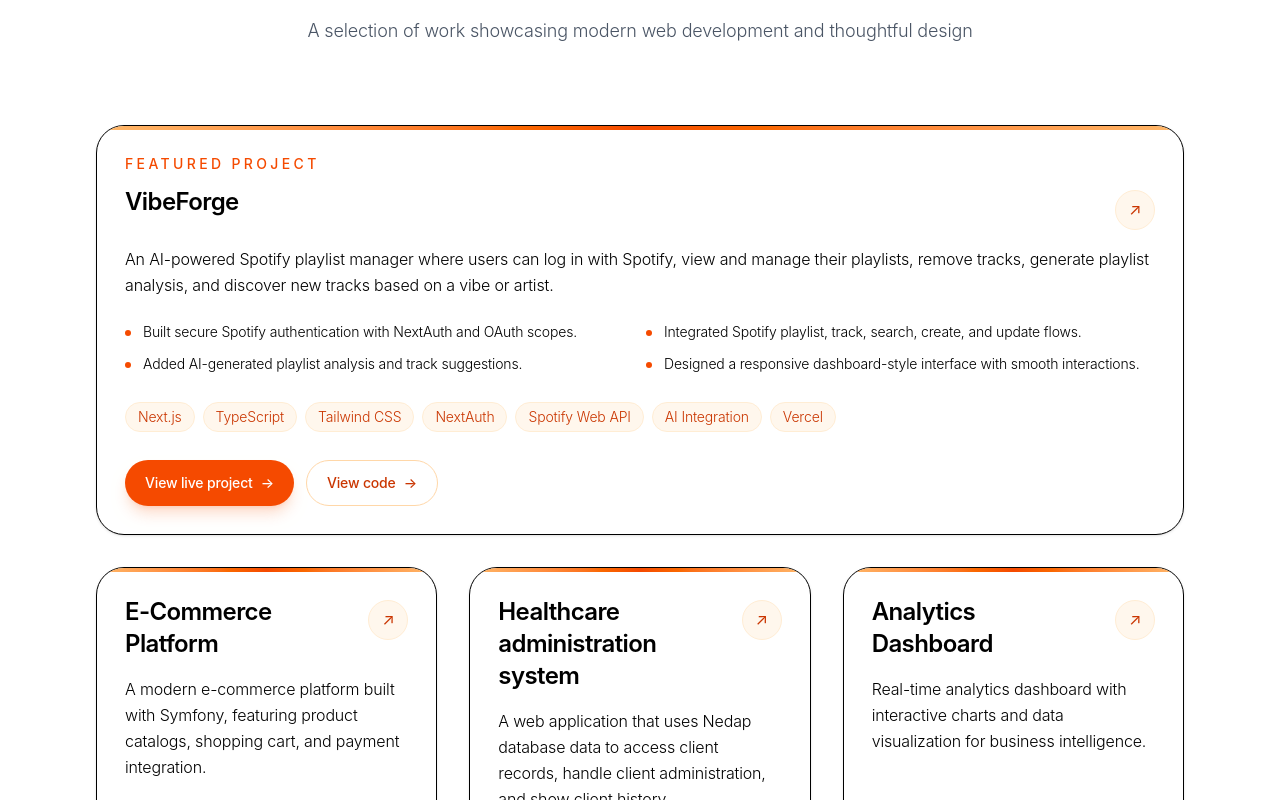
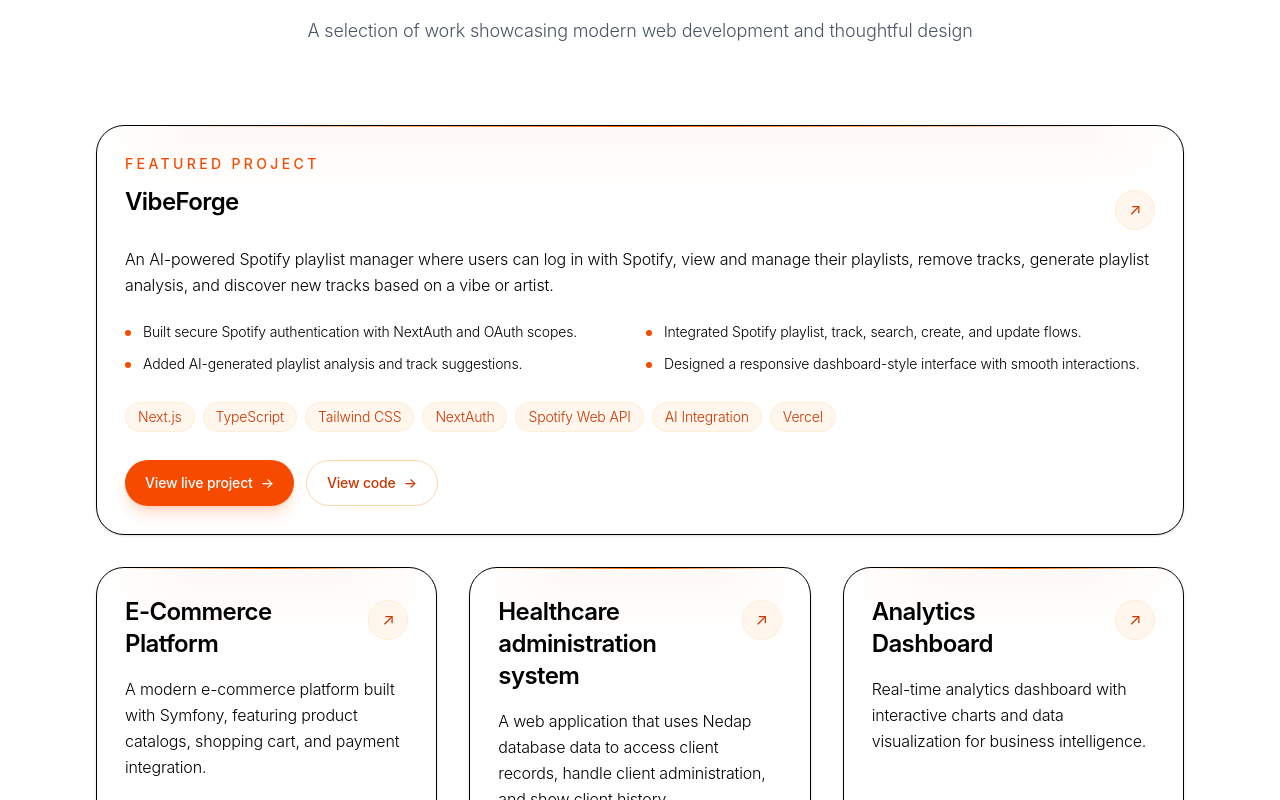
Before and after one commit to wpoth/wpoth.github.io, a Next.js app: page / in a window 1280 px wide. Shown: the part 1060-1860 px from the top of the page. Built offline with nearby package versions, Linux system fonts and the light colour scheme.

Commit message:
changed border top

```diff
--- a/src/components/ProjectCard.tsx
+++ b/src/components/ProjectCard.tsx
@@ -55,12 +55,22 @@
       </div>
 
       <motion.div
-        className="absolute inset-x-0 top-0 h-1 bg-gradient-to-r from-orange-300 via-orange-600 to-orange-300"
-        initial={{ scaleX: 0 }}
-        whileInView={{ scaleX: 1 }}
+        className="pointer-events-none absolute left-6 right-6 top-0 h-px overflow-hidden"
+        initial={{ opacity: 0, scaleX: 0.65 }}
+        whileInView={{ opacity: 1, scaleX: 1 }}
         viewport={{ once: true }}
-        transition={{ duration: 0.8, ease: 'easeOut' }}
-        style={{ transformOrigin: 'left' }}
+        transition={{ duration: 0.85, ease: [0.22, 1, 0.36, 1] }}
+        style={{ transformOrigin: 'center' }}
+      >
+        <div className="h-full w-full bg-gradient-to-r from-transparent via-orange-500 to-transparent" />
+      </motion.div>
+
+      <motion.div
+        className="pointer-events-none absolute left-10 right-10 top-0 h-8 bg-gradient-to-b from-orange-500/12 to-transparent blur-xl"
+        initial={{ opacity: 0 }}
+        whileInView={{ opacity: 1 }}
+        viewport={{ once: true }}
+        transition={{ duration: 1, delay: 0.1 }}
       />
 
       {featured && (
```
